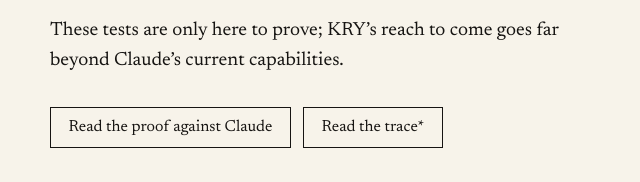
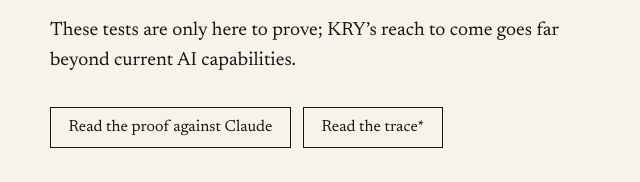
Before and after one commit to Yayamiii/Myr, a plain HTML site: page en/apprendre.html in a window 1280 px wide. Shown: the part 672-854 px from the top of the page, 318-958 px from the left. Drawn offline with Linux system fonts and the light colour scheme.

Commit message:
Passerelle : la portee de KRY au-dela des IA actuelles
Co-Authored-By: Claude Opus 5.5 <noreply@anthropic.com>

```diff
--- a/en/apprendre.html
+++ b/en/apprendre.html
@@ -14,7 +14,7 @@
 <p>What sets it apart is the exoskeleton we built around it: a memory, a judge, a trace. Every answer is judged by the person who asked for it. When a lesson has not held, it also looks for what, in its way of drawing lessons, let the mistake through.</p>
 <p>The proof. On November 11, 2026, with no human hand, KRY rewrites the piece that searches its memory: finding a text from a few words, even mistyped. It locks the new version in the trace; only then does a public random draw pick 128 exam questions. On the first try, the old one found it at most 8 times in 10; the new one, over 9 times in 10. A human approves: it is adopted.</p>
 <p>Our internal tests certify it: at the same setting, it beats Claude. And it learns: after a lesson drawn from its mistakes, its lead grows.</p>
-<p>These tests are only here to prove; KRY’s reach to come goes far beyond Claude’s current capabilities.</p>
+<p>These tests are only here to prove; KRY’s reach to come goes far beyond current AI capabilities.</p>
 <p class="boutons"><a class="bouton" href="../pieces/preuve_contre_claude.html">Read the proof against Claude</a><a class="bouton" href="../pieces/trace_reecriture.jsonl">Read the trace*</a></p>
 <p class="mention">* The trace of the day it learned on its own: a technical file.</p>
 </main>
```
Also changed, not shown: apprendre.html (+1 -1 lines).
